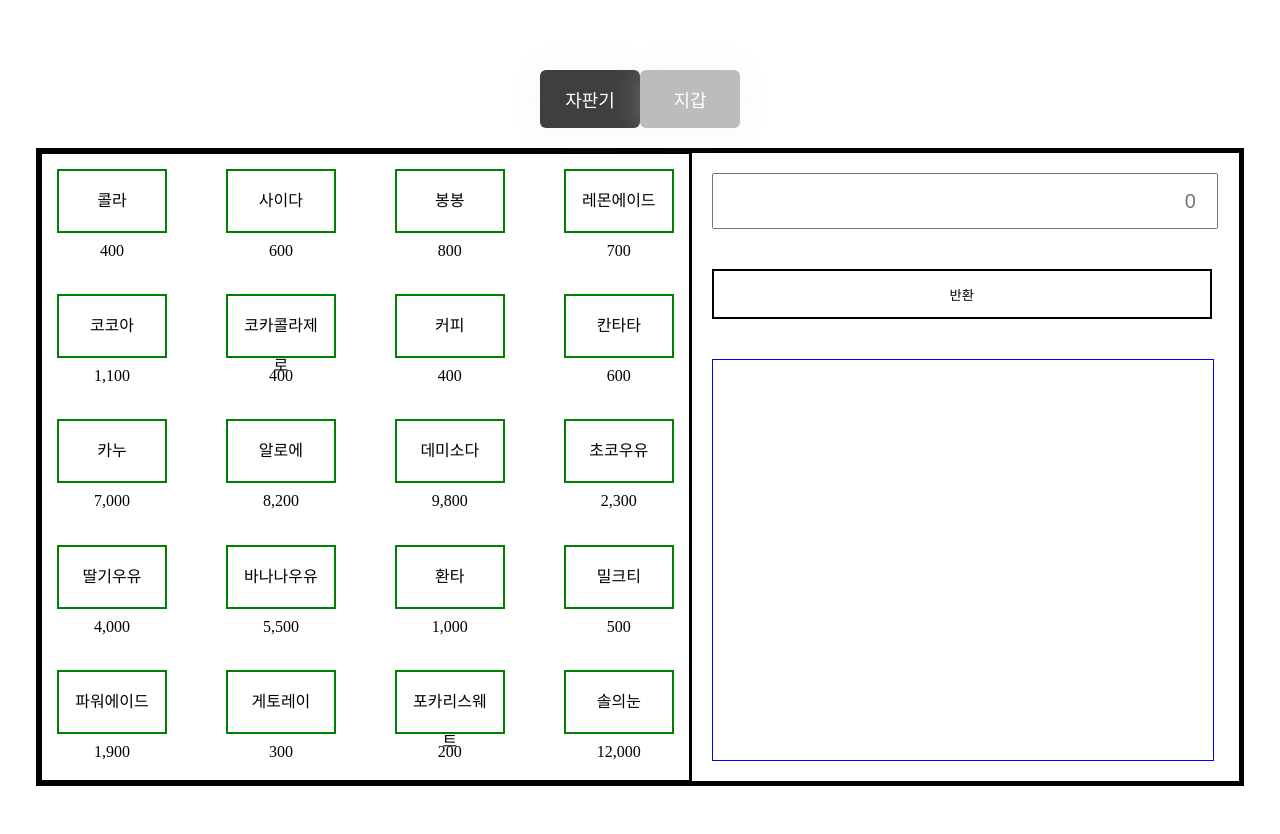
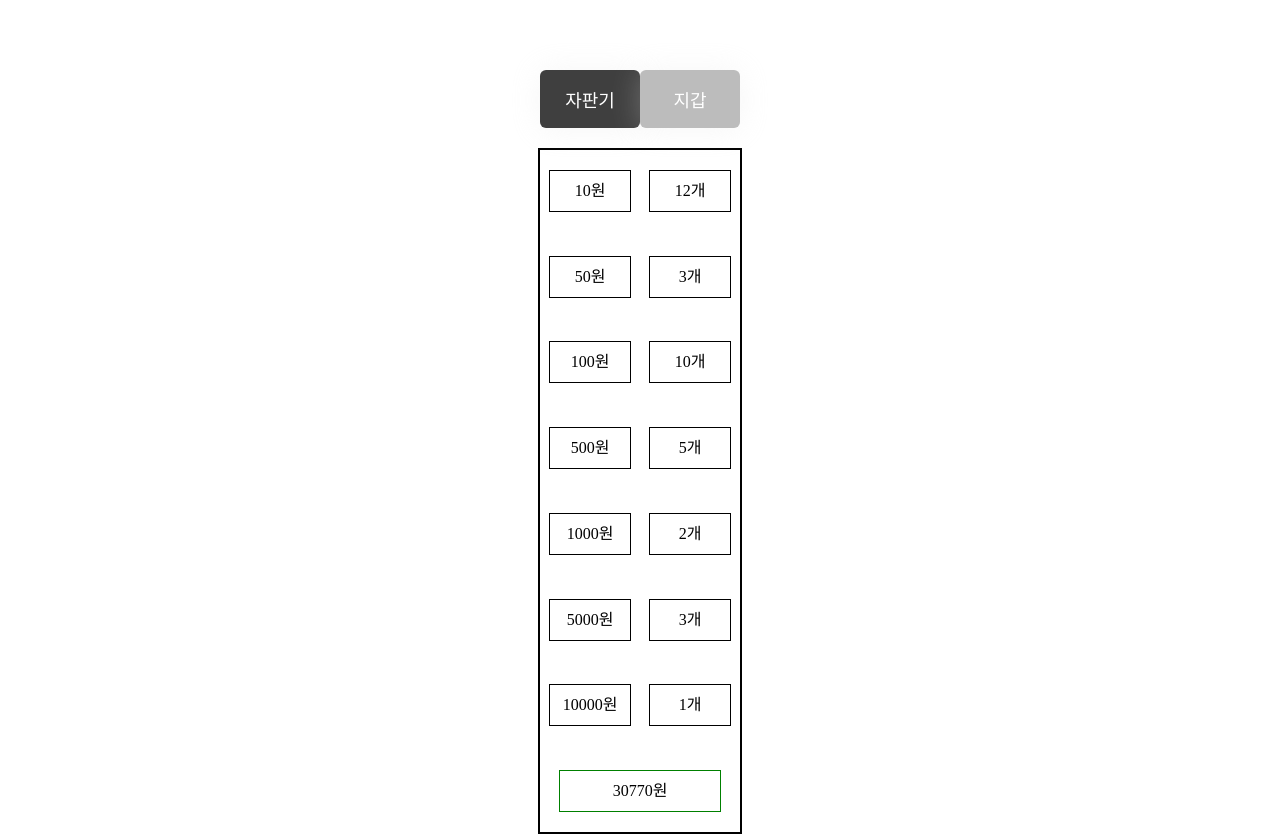
Before and after one commit to codesquad-members-2022/fe-vm, a React (Create React App) app: page /wallet in a window 1280 px wide. Before the commit the page ends 800 px from the top, so only its background shows below. Built offline with nearby package versions, Linux system fonts and the light colour scheme.

Commit message:
feat: VendingMachine, Wallet 에 중첩 라우팅 적용
Layout 을 작성해 Header 공통 컴포넌트 레이아웃을 분리했다.

```diff
--- a/src/App.js
+++ b/src/App.js
@@ -1,4 +1,5 @@
-import { VendingMachineContainer } from "components";
+import { Route, Routes } from "react-router-dom";
+import { VendingMachineContainer, Layout, Wallet } from "components";
 import { createGlobalStyle } from "styled-components";
 import reset from "styled-reset";
 
@@ -13,17 +14,20 @@ const GlobalStyles = createGlobalStyle`
   button:hover{
       cursor:pointer;
   }
-  // body {
-  //   maring: 0 auto;
-  // }
 `;
 
 function App() {
   return (
-    <div className="App">
+    <>
       <GlobalStyles />
-      <VendingMachineContainer />
-    </div>
+      <Routes>
+        <Route element={<Layout />}>
+          <Route path="/" element={<VendingMachineContainer />}></Route>
+          <Route path="/vendingmachine" element={<VendingMachineContainer />}></Route>
+          <Route path="/wallet" element={<Wallet />}></Route>
+        </Route>
+      </Routes>
+    </>
   );
 }
 
--- a/src/components/Header/Header.jsx
+++ b/src/components/Header/Header.jsx
@@ -1,14 +1,19 @@
 import React from "react";
+import { Link } from "react-router-dom";
 import { HeaderBlock, VendingMachineButton, WalletButton } from "./Header.styled";
 
 function Header() {
   return (
     <HeaderBlock>
       <VendingMachineButton>
-        <p>자판기</p>
+        <Link to="/vendingmachine" style={{ textDecoration: "none" }}>
+          자판기
+        </Link>
       </VendingMachineButton>
       <WalletButton>
-        <p>지갑</p>
+        <Link to="/wallet" style={{ textDecoration: "none" }}>
+          지갑
+        </Link>
       </WalletButton>
     </HeaderBlock>
   );
--- a/src/components/Header/Header.styled.jsx
+++ b/src/components/Header/Header.styled.jsx
@@ -25,7 +25,7 @@ const VendingMachineButton = styled.button`
   box-shadow: 0px 1px 30px rgba(224, 224, 224, 0.3);
   border-radius: 6px;
 
-  p {
+  a {
     font-size: 18px;
     text-align: center;
     color: #ffffff;
@@ -47,7 +47,7 @@ const WalletButton = styled.button`
   box-shadow: 0px 1px 30px rgba(224, 224, 224, 0.3);
   border-radius: 6px;
 
-  p {
+  a {
     font-size: 18px;
     text-align: center;
     color: #ffffff;
--- /dev/null
+++ b/src/components/Layout.jsx
@@ -0,0 +1,15 @@
+import { Outlet } from "react-router-dom";
+import { Header } from "components";
+
+function Layout() {
+  return (
+    <>
+      <Header />
+      <main>
+        <Outlet />
+      </main>
+    </>
+  );
+}
+
+export { Layout };
--- a/src/components/VendingMachineContainer/VendingMachineContainer.jsx
+++ b/src/components/VendingMachineContainer/VendingMachineContainer.jsx
@@ -1,11 +1,9 @@
 import React from "react";
-import { Header } from "components";
 import { VendingMachine } from "components";
 
 function VendingMachineContainer() {
   return (
     <>
-      <Header />
       <VendingMachine />
     </>
   );
--- a/src/components/index.js
+++ b/src/components/index.js
@@ -4,3 +4,5 @@ export * from "./VendingMachine/VendingMachine";
 export * from "./MenuBox/MenuBox";
 export * from "./Information/Information";
 export * from "./Menu/Menu";
+export * from "./Layout";
+export * from "./Wallet/Wallet";
--- a/src/index.js
+++ b/src/index.js
@@ -1,10 +1,11 @@
 import React from "react";
 import ReactDOM from "react-dom/client";
 import App from "./App";
+import { BrowserRouter } from "react-router-dom";
 
 const root = ReactDOM.createRoot(document.getElementById("root"));
 root.render(
-  <React.StrictMode>
+  <BrowserRouter>
     <App />
-  </React.StrictMode>
+  </BrowserRouter>
 );
```
